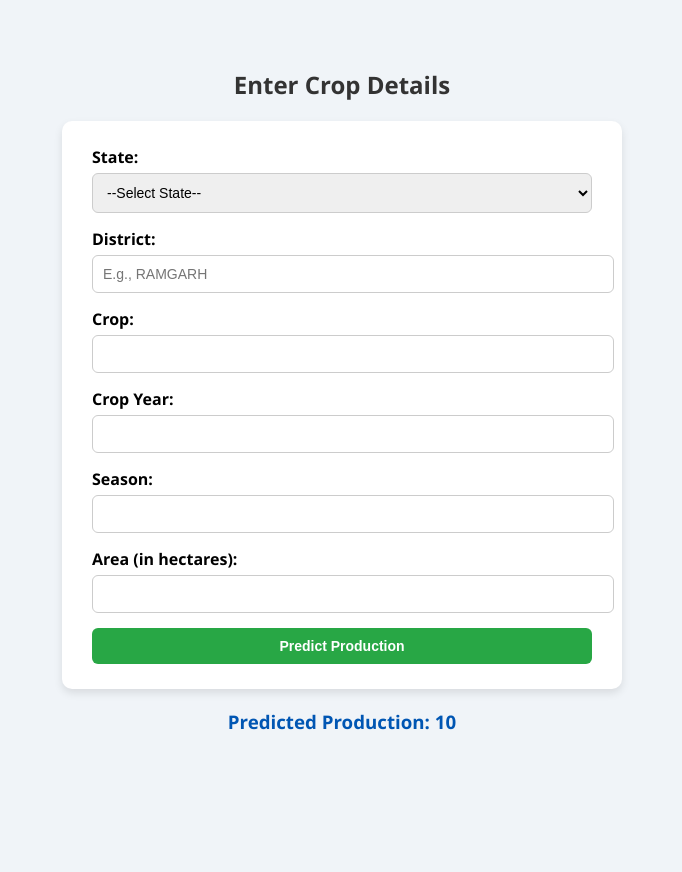
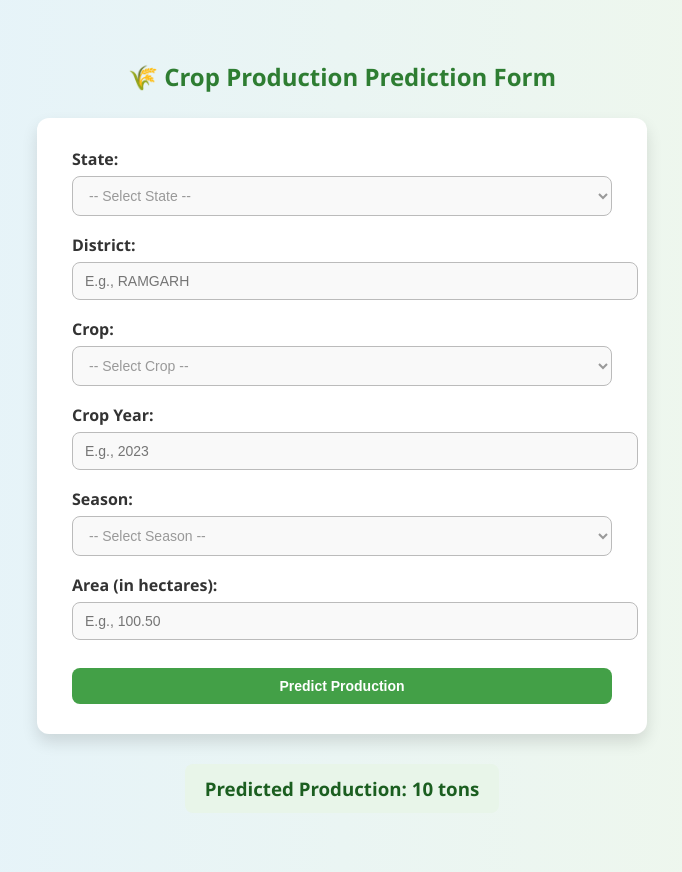
Before and after one commit to Rizwansaifi571/FarmSight-AI, a Flask app: template templates/crop_form.html in a window 1280 px wide. Shown: the whole page, without its empty margins (298-980 px from the left). Before the commit the page ends 730 px from the top, so only its background shows below. Run offline with Flask 3, Linux system fonts and the light colour scheme; the template is opened without the code that fills it: most values are stand-ins (such as "Sample title", 1, 10 or a date in 2020).

Commit message:
framework

```diff
--- a/templates/crop_form.html
+++ b/templates/crop_form.html
@@ -1,146 +1,195 @@
 <!DOCTYPE html>
 <html lang="en">
 <head>
-    <meta charset="UTF-8">
+    <meta charset="UTF-8" />
+    <meta name="viewport" content="width=device-width, initial-scale=1.0" />
     <title>Crop Production Prediction</title>
+    <link rel="icon" href="https://cdn-icons-png.flaticon.com/512/2909/2909761.png" />
     <style>
         body {
             font-family: 'Segoe UI', sans-serif;
-            background-color: #f0f4f8;
+            background: linear-gradient(to right, #e3f2fd, #f1f8e9);
             display: flex;
             flex-direction: column;
             align-items: center;
-            padding: 40px;
+            padding: 40px 20px;
+            margin: 0;
         }
 
         h2 {
-            color: #333;
+            color: #2e7d32;
+            margin-bottom: 25px;
+            text-align: center;
         }
 
         form {
-            background: #fff;
-            padding: 25px 30px;
-            border-radius: 10px;
-            box-shadow: 0 4px 8px rgba(0, 0, 0, 0.1);
+            background-color: #ffffff;
+            padding: 30px 35px;
+            border-radius: 12px;
+            box-shadow: 0 8px 16px rgba(0, 0, 0, 0.12);
             width: 100%;
-            max-width: 500px;
+            max-width: 540px;
         }
 
         .form-group {
-            margin-bottom: 15px;
+            margin-bottom: 18px;
         }
 
         label {
+            font-weight: 600;
+            margin-bottom: 6px;
             display: block;
-            font-weight: bold;
-            margin-bottom: 5px;
+            color: #333;
         }
 
         input, select {
             width: 100%;
-            padding: 10px;
-            border: 1px solid #ccc;
-            border-radius: 6px;
+            padding: 10px 12px;
+            border: 1px solid #bbb;
+            border-radius: 8px;
             font-size: 14px;
+            background-color: #f9f9f9;
+            transition: border-color 0.2s;
+        }
+
+        input:focus, select:focus {
+            border-color: #66bb6a;
+            outline: none;
+            background-color: #fff;
         }
 
         input[type="submit"] {
-            background-color: #28a745;
+            background-color: #43a047;
             color: white;
             font-weight: bold;
             border: none;
             cursor: pointer;
             transition: background-color 0.3s;
+            margin-top: 10px;
         }
 
         input[type="submit"]:hover {
-            background-color: #218838;
+            background-color: #388e3c;
         }
 
         h3 {
-            margin-top: 20px;
-            color: #0056b3;
+            margin-top: 30px;
+            color: #1b5e20;
+            background-color: #e8f5e9;
+            padding: 12px 20px;
+            border-radius: 8px;
+            text-align: center;
+            font-weight: 600;
+        }
+
+        select:invalid {
+            color: #999;
+        }
+
+        select option[value=""] {
+            display: none;
         }
     </style>
 </head>
 <body>
-    <h2>Enter Crop Details</h2>
+    <h2>🌾 Crop Production Prediction Form</h2>
     <form action="/predict_crop" method="post">
         <div class="form-group">
             <label for="state">State:</label>
             <select name="state" id="state" required>
-                <option value="">--Select State--</option>
-                <option>Jharkhand</option>
-                <option>Jammu and Kashmir</option>
-                <option>Haryana</option>
-                <option>Uttar Pradesh</option>
-                <option>Tamil Nadu</option>
-                <option>Tripura</option>
-                <option>Rajasthan</option>
+                <option value="">-- Select State --</option>
                 <option>Andhra Pradesh</option>
-                <option>Karnataka</option>
-                <option>Madhya Pradesh</option>
+                <option>Arunachal Pradesh</option>
                 <option>Assam</option>
                 <option>Bihar</option>
+                <option>Chhattisgarh</option>
+                <option>Delhi</option>
+                <option>Goa</option>
+                <option>Gujarat</option>
+                <option>Haryana</option>
+                <option>Himachal Pradesh</option>
+                <option>Jharkhand</option>
+                <option>Karnataka</option>
+                <option>Kerala</option>
+                <option>Madhya Pradesh</option>
+                <option>Maharashtra</option>
+                <option>Manipur</option>
+                <option>Meghalaya</option>
+                <option>Mizoram</option>
+                <option>Nagaland</option>
+                <option>Odisha</option>
+                <option>Punjab</option>
+                <option>Rajasthan</option>
+                <option>Sikkim</option>
+                <option>Tamil Nadu</option>
+                <option>Telangana</option>
+                <option>Tripura</option>
+                <option>Uttar Pradesh</option>
+                <option>Uttarakhand</option>
                 <option>West Bengal</option>
-                <option>Maharashtra</option>
-                <option>Odisha</option>
-                <option>Chhattisgarh</option>
-                <option>Meghalaya</option>
-                <option>Gujarat</option>
-                <option>Arunachal Pradesh</option>
-                <option>Himachal Pradesh</option>
-                <option>Manipur</option>
-                <option>Nagaland</option>
-                <option>Uttarakhand</option>
-                <option>Kerala</option>
-                <option>Goa</option>
-                <option>Mizoram</option>
-                <option>Telangana</option>
-                <option>Punjab</option>
-                <option>THE DADRA AND NAGAR HAVELI</option>
-                <option>Laddak</option>
+                <option>Chandigarh</option>
+                <option>Dadra and Nagar Haveli and Daman and Diu</option>
+                <option>Andaman and Nicobar Islands</option>
+                <option>Ladakh</option>
                 <option>Puducherry</option>
-                <option>Delhi</option>
-                <option>Andaman and Nicobar Island</option>
-                <option>CHANDIGARH</option>
-                <option>Sikkim</option>
-                <option>Daman and Diu</option>
-                <option>Dadra and Nagar Haveli</option>
             </select>
         </div>
 
         <div class="form-group">
             <label for="district">District:</label>
-            <input type="text" name="district" id="district" placeholder="E.g., RAMGARH" required>
-            <!-- OR use <select> if you want to add all values like in state -->
+            <input type="text" name="district" id="district" placeholder="E.g., RAMGARH" required />
         </div>
 
         <div class="form-group">
             <label for="crop">Crop:</label>
-            <input type="text" name="crop" id="crop" required>
+            <select name="crop" id="crop" required>
+                <option value="">-- Select Crop --</option>
+                <option>Rice</option>
+                <option>Wheat</option>
+                <option>Sugarcane</option>
+                <option>Maize</option>
+                <option>Barley</option>
+                <option>Pulses</option>
+                <option>Oilseeds</option>
+                <option>Cotton</option>
+                <option>Jute</option>
+                <option>Tea</option>
+                <option>Coffee</option>
+                <option>Fruits</option>
+                <option>Vegetables</option>
+                <option>Groundnut</option>
+                <option>Millets</option>
+            </select>
         </div>
 
         <div class="form-group">
             <label for="crop_year">Crop Year:</label>
-            <input type="number" name="crop_year" id="crop_year" min="2000" max="2025" required>
+            <input type="number" name="crop_year" id="crop_year" min="2000" max="2025" placeholder="E.g., 2023" required />
         </div>
 
         <div class="form-group">
             <label for="season">Season:</label>
-            <input type="text" name="season" id="season" required>
+            <select name="season" id="season" required>
+                <option value="">-- Select Season --</option>
+                <option>Kharif</option>
+                <option>Rabi</option>
+                <option>Summer</option>
+                <option>Autumn</option>
+                <option>Winter</option>
+                <option>Whole Year</option>
+            </select>
         </div>
 
         <div class="form-group">
             <label for="area">Area (in hectares):</label>
-            <input type="number" step="0.01" name="area" id="area" required>
+            <input type="number" step="0.01" name="area" id="area" placeholder="E.g., 100.50" required />
         </div>
 
-        <input type="submit" value="Predict Production">
+        <input type="submit" value="Predict Production" />
     </form>
 
     {% if results is defined %}
-        <h3>Predicted Production: {{ results }}</h3>
+        <h3>Predicted Production: {{ results }} tons</h3>
     {% endif %}
 </body>
 </html>
```
Also changed, not shown: templates/index.html (added, +91 -0 lines).
